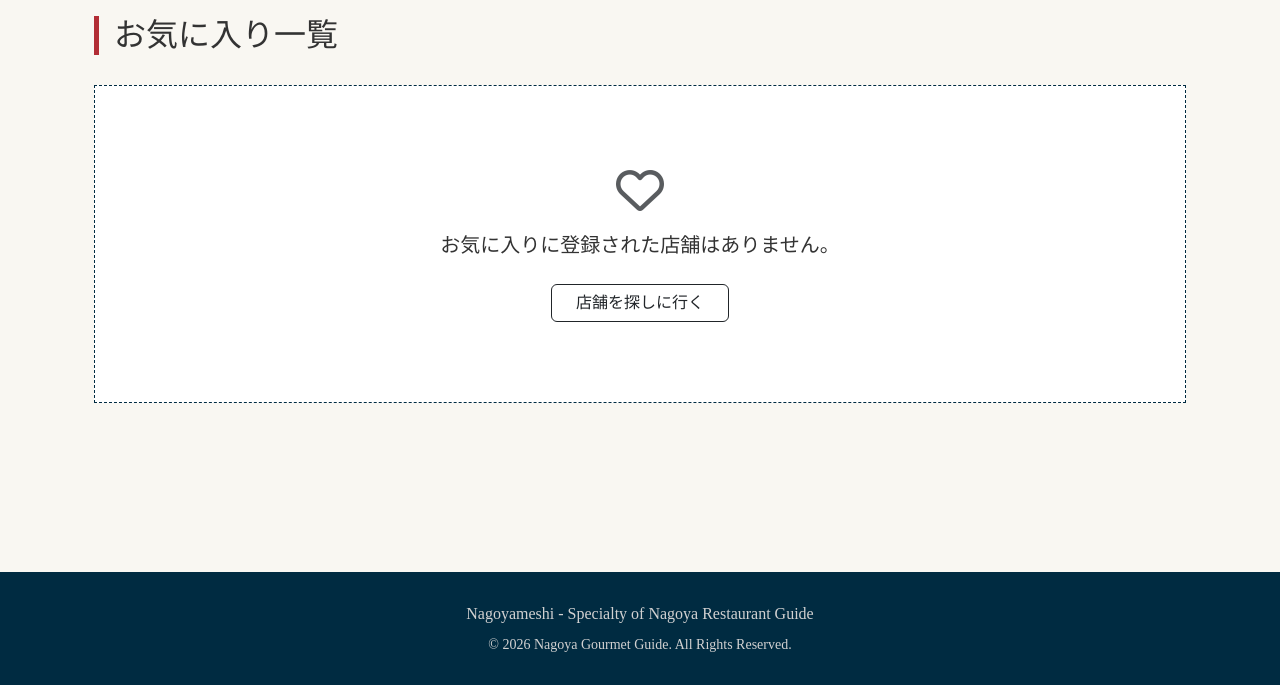
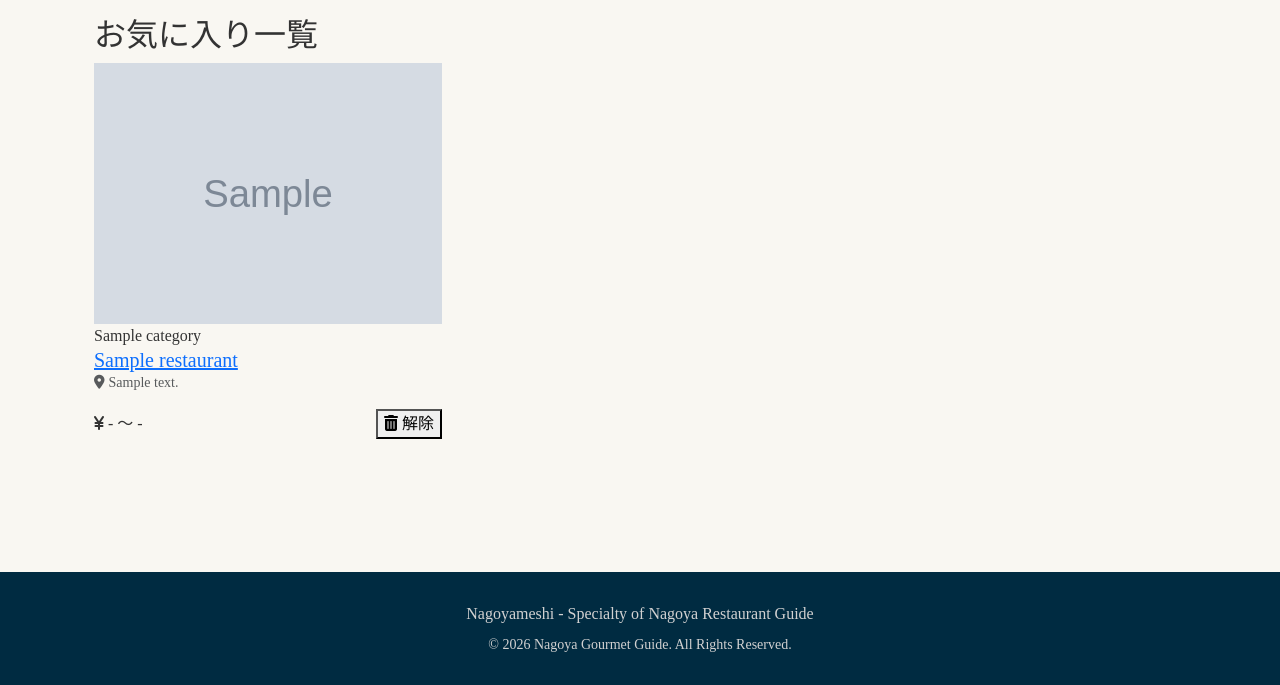
Before and after one commit to ajdp25137-shima/nagoyameshi_kadai_002, a Django app: page /favorites/ in a window 1280 px wide. Shown: the part 115-800 px from the top of the page. Run offline with Django 5.2, Linux system fonts and the light colour scheme; a user stored in the database is signed in; tables that the repository leaves empty hold one stand-in row (values such as "Sample post"); grey boxes marked "Sample" are stand-in pictures; some web fonts are replaced.

Commit message:
お気に入り一覧を作成

```diff
--- a/templates/favorites/list.html
+++ b/templates/favorites/list.html
@@ -5,89 +5,7 @@
 
 {% block extra_css %}
 <style>
-    .page-header {
-        border-left: 5px solid var(--wagashi-red);
-        padding-left: 15px;
-        margin-bottom: 30px;
-        font-family: 'Noto Serif JP', serif;
-    }
-
-    .favorite-card {
-        background: #fff;
-        border: 1px solid #e0e0e0;
-        border-radius: 0; /* 和風デザインに合わせてあえて角を丸めない */
-        transition: transform 0.3s, box-shadow 0.3s;
-        height: 100%;
-        overflow: hidden;
-    }
-
-    .favorite-card:hover {
-        transform: translateY(-5px);
-        box-shadow: 0 10px 20px rgba(0,0,0,0.1);
-    }
-
-    .card-img-wrapper {
-        height: 200px;
-        overflow: hidden;
-        position: relative;
-    }
-
-    .card-img-top {
-        width: 100%;
-        height: 100%;
-        object-fit: cover;
-    }
-
-    .category-badge {
-        position: absolute;
-        top: 10px;
-        left: 10px;
-        background-color: rgba(0, 43, 65, 0.8); /* 勝色 */
-        color: #fff;
-        padding: 4px 10px;
-        font-size: 0.8rem;
-    }
-
-    .card-body {
-        padding: 1.25rem;
-    }
-
-    .restaurant-name {
-        font-family: 'Noto Serif JP', serif;
-        color: var(--katsu-iro);
-        font-weight: bold;
-        text-decoration: none;
-    }
-
-    .restaurant-name:hover {
-        color: var(--wagashi-red);
-    }
-
-    .price-range {
-        color: #666;
-        font-size: 0.9rem;
-    }
-
-    .btn-remove {
-        color: #999;
-        font-size: 0.9rem;
-        transition: 0.3s;
-        background: none;
-        border: none;
-        padding: 0;
-    }
-
-    .btn-remove:hover {
-        color: var(--wagashi-red);
-    }
-
-    /* 空の状態のスタイル */
-    .empty-state {
-        padding: 80px 0;
-        text-align: center;
-        background: #fff;
-        border: 1px dashed var(--katsu-iro);
-    }
+    /* ... 以前のスタイルと同じ ... */
 </style>
 {% endblock %}
 
@@ -101,13 +19,13 @@
                     <li class="breadcrumb-item active" aria-current="page">お気に入り一覧</li>
                 </ol>
             </nav>
-
             <h2 class="page-header">お気に入り一覧</h2>
         </div>
     </div>
 
     <div class="row">
-        {% for favorite in favorite_list %}
+        {# ★ここを favorite_list から favorites に変更 #}
+        {% for favorite in favorites %}
         <div class="col-md-6 col-lg-4 mb-4">
             <div class="favorite-card">
                 <div class="card-img-wrapper">
@@ -123,25 +41,21 @@
                 </div>
 
                 <div class="card-body">
-                    <div class="d-flex justify-content-between align-items-start mb-2">
-                        <h5 class="mb-0">
-                            <a href="{% url 'restaurant_detail' favorite.restaurant.pk %}" class="restaurant-name">
-                                {{ favorite.restaurant.name }}
-                            </a>
-                        </h5>
-                    </div>
-
+                    <h5 class="mb-0">
+                        <a href="{% url 'restaurant_detail' favorite.restaurant.pk %}" class="restaurant-name">
+                            {{ favorite.restaurant.name }}
+                        </a>
+                    </h5>
                     <p class="card-text text-muted small mb-2">
                         <i class="fa-solid fa-location-dot me-1"></i>{{ favorite.restaurant.address }}
                     </p>
-
                     <div class="d-flex justify-content-between align-items-center mt-3">
                         <span class="price-range">
                             <i class="fa-solid fa-yen-sign me-1"></i>{{ favorite.restaurant.price_min|default:"-" }} 〜 {{ favorite.restaurant.price_max|default:"-" }}
                         </span>
 
-                        {# お気に入り解除ボタン（フォーム） #}
-                        <form action="{% url 'favorite_delete' favorite.pk %}" method="post" onsubmit="return confirm('お気に入りを解除しますか？');">
+                        {# ★削除ボタンのURL引数名もViewに合わせる（restaurant_id） #}
+                        <form action="{% url 'favorite_delete' favorite.restaurant.id %}" method="post" onsubmit="return confirm('お気に入りを解除しますか？');">
                             {% csrf_token %}
                             <button type="submit" class="btn-remove">
                                 <i class="fa-solid fa-trash-can me-1"></i>解除
@@ -153,7 +67,7 @@
         </div>
         {% empty %}
         <div class="col-12">
-            <div class="empty-state">
+            <div class="empty-state text-center py-5">
                 <i class="fa-regular fa-heart fa-3x mb-3 text-muted"></i>
                 <p class="lead mb-4">お気に入りに登録された店舗はありません。</p>
                 <a href="{% url 'top_page' %}" class="btn btn-outline-dark px-4">店舗を探しに行く</a>
@@ -161,20 +75,5 @@
         </div>
         {% endfor %}
     </div>
-
-    {# ページネーションが必要な場合 #}
-    {% if is_paginated %}
-    <nav class="mt-4">
-        <ul class="pagination justify-content-center">
-            {% if page_obj.has_previous %}
-                <li class="page-item"><a class="page-link text-dark" href="?page={{ page_obj.previous_page_number }}">前へ</a></li>
-            {% endif %}
-            <li class="page-item active"><span class="page-link bg-dark border-dark">{{ page_obj.number }}</span></li>
-            {% if page_obj.has_next %}
-                <li class="page-item"><a class="page-link text-dark" href="?page={{ page_obj.next_page_number }}">次へ</a></li>
-            {% endif %}
-        </ul>
-    </nav>
-    {% endif %}
 </div>
 {% endblock %}
```
